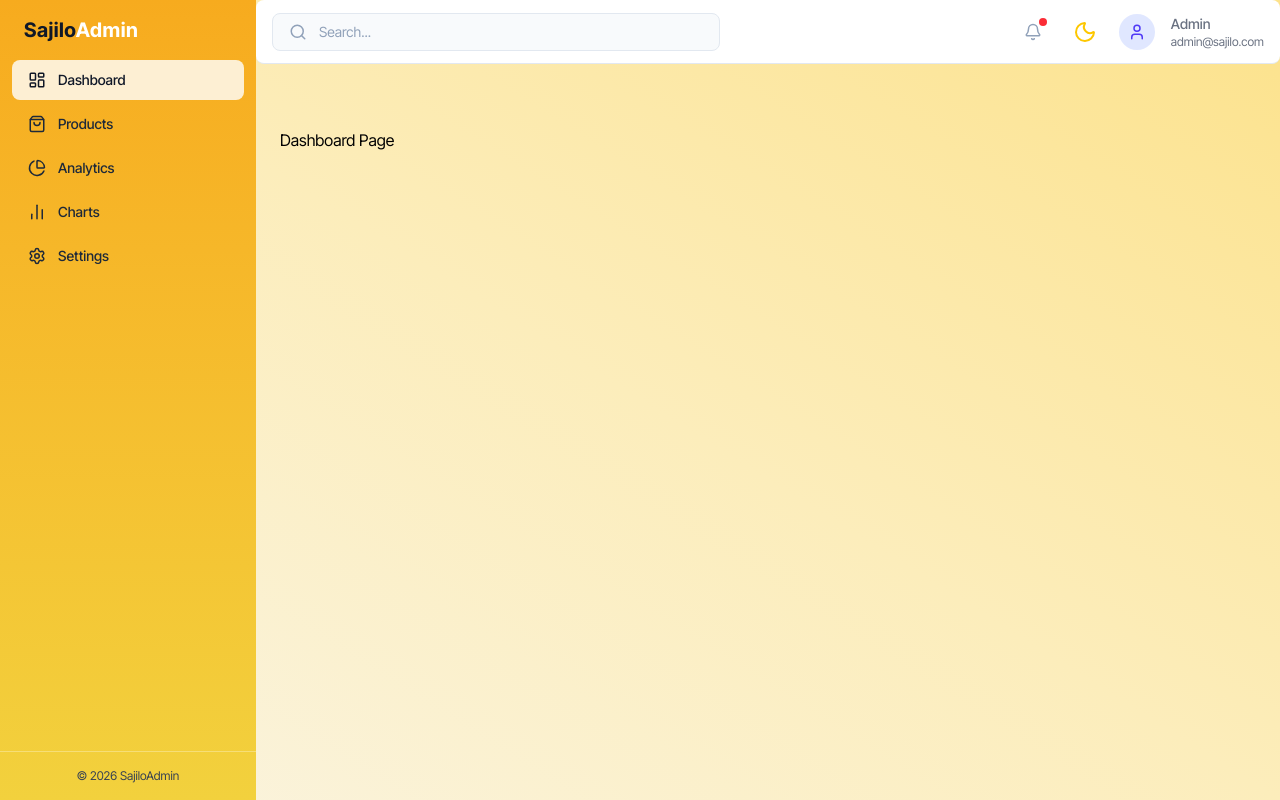
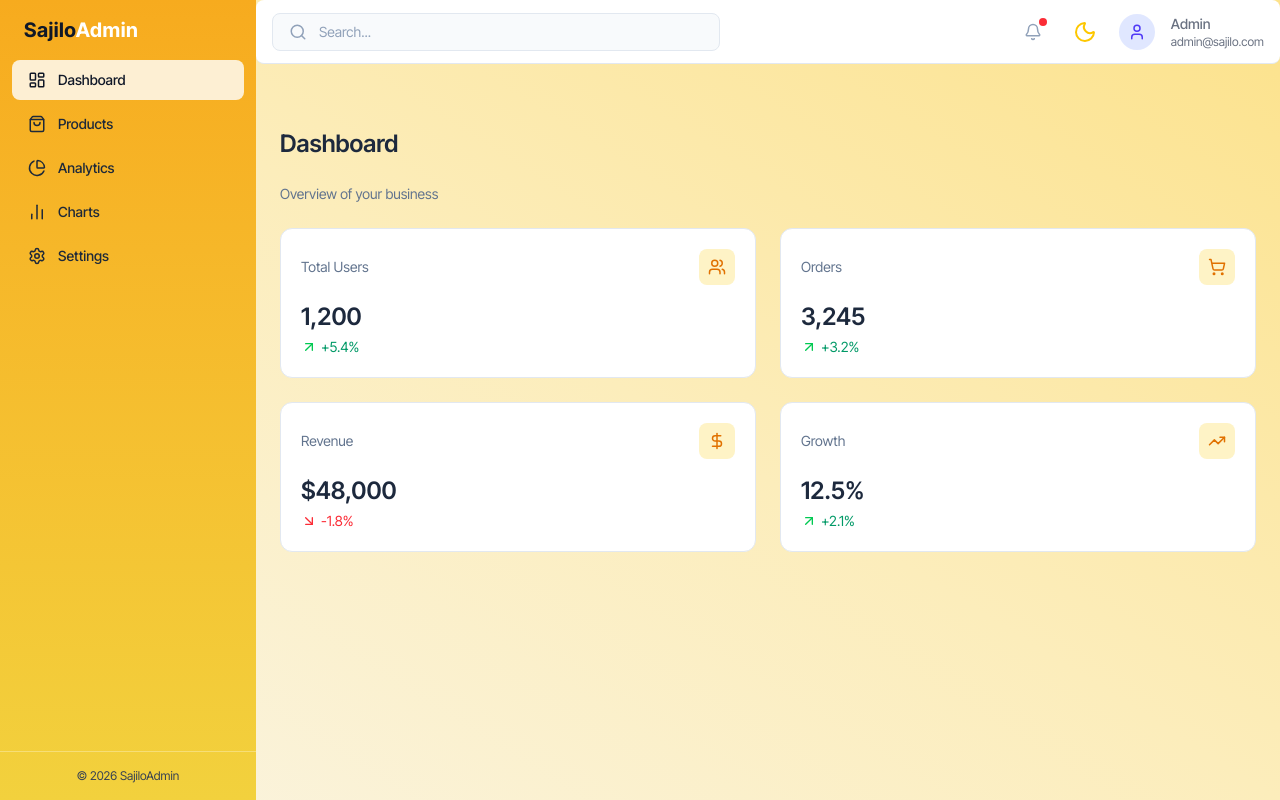
Before and after one commit to bijayjha2025/SajiloAdmin, a React (Vite) app: page / in a window 1280 px wide. Built offline with nearby package versions, Linux system fonts and the light colour scheme; a web font is replaced by a local one.

Commit message:
Basic stats card, will improve

```diff
--- /dev/null
+++ b/src/Components/Statscard.jsx
@@ -0,0 +1,26 @@
+import React from 'react';
+import { ArrowUpRight, ArrowDownRight } from 'lucide-react';
+
+const Statscard = ({ title, value, change, icon: Icon, positive }) => {
+  return (
+   <div className='rounded-xl p-5 bg-white dark:bg-slate-900 border border-slate-200 dark:border-slate-800 transtition-all hover:shadow-md'>
+    <div className='flex items-center justify-between'>
+     <p className='text-sm dark:text-slate-400 text-slate-500'>{title}</p>
+
+     <div className='h-9 w-9 rounded-lg flex items-center justify-center bg-amber-100 dar:bg-amber-400/10 text-amber-600 dark:text-amber-400'>
+      <Icon size={18}></Icon>
+     </div>
+    </div>
+
+    <div className='mt-4'>
+     <h3 className='text-2xl font-semibold text-slate-800 dark:text-slate-100'>{value}</h3>
+
+     <div className={`mt-1 flex items-center gap-1 text-sm
+     ${positive ? "text-emerald-600" : "text-red-500"}`}>{positive ? <ArrowUpRight size={16} className="text-green-500" /> : <ArrowDownRight size={16} className="text-red-500" />}<span>{change}</span>
+     </div>
+    </div>
+   </div>
+  )
+}
+
+export default Statscard
--- a/src/Pages/Dashboard.jsx
+++ b/src/Pages/Dashboard.jsx
@@ -1,6 +1,25 @@
 
-function Dashboard(){
-    return <div>Dashboard Page</div>
+import Statscard from "../Components/Statscard";
+import { Users, ShoppingCart, DollarSign, TrendingUp } from "lucide-react";
+
+const Dashboard =() => {
+ return(
+  <div className="space-y-6">
+
+   <div>
+    <h1 className="text-2xl font-semibold mb-6 text-slate-800 dark:text-slate-100">Dashboard</h1>
+    <p className="text-sm text-slate-500 dark:text-slate-400">Overview of your business</p>
+   </div>
+
+   <div className="grid grid-cols-1 md:grid-cols-2 gap-6">
+    <Statscard title="Total Users" value="1,200" change="+5.4%" icon={Users} positive />
+    <Statscard title="Orders" value="3,245" change="+3.2%" icon={ShoppingCart} positive />
+    <Statscard title="Revenue" value="$48,000" change="-1.8%" icon={DollarSign} positive={false} />
+    <Statscard title="Growth" value="12.5%" change="+2.1%" icon={TrendingUp} positive />
+   </div>
+  </div>
+
+);
 }
 
 export default Dashboard;
```
